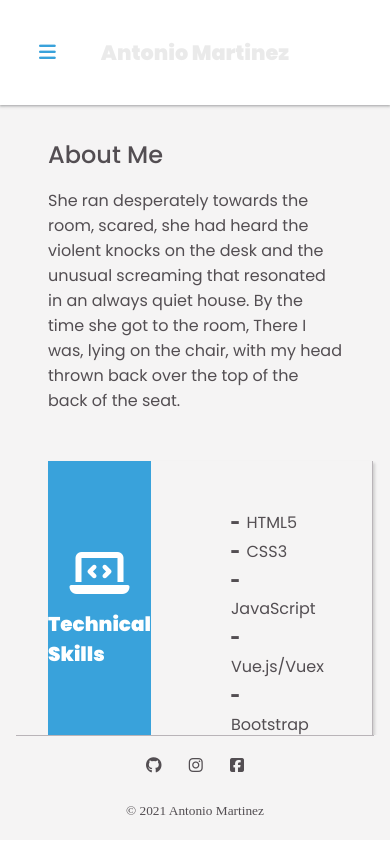
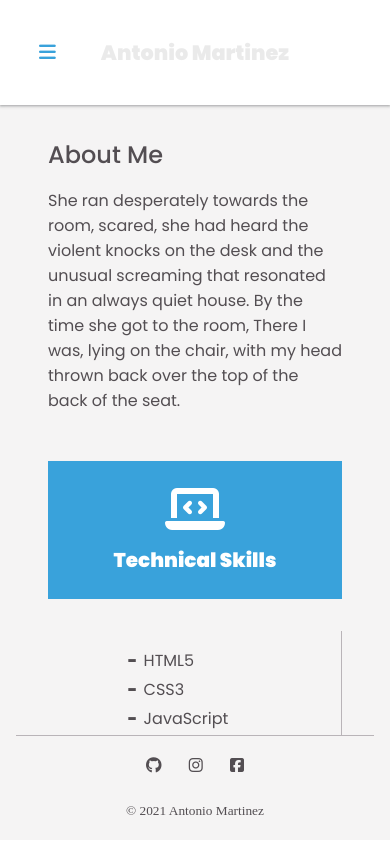
Before and after one commit to anthonymartz17/portfolio, a Vue app: page /about in a window 390 px wide. Built offline with nearby package versions, Linux system fonts and the light colour scheme.

Commit message:
added mobile style to contact,about and project

```diff
--- a/src/assets/_shareable.scss
+++ b/src/assets/_shareable.scss
@@ -10,27 +10,20 @@
       $primary:#39A2DB;
       $light-primary:lighten($primary,10%);
 
-// box-shadows-----------------------------------
+// box-shadows
       $bx-shadow: rgba(60, 64, 67, 0.3) 0px 1px 2px 0px, rgba(60, 64, 67, 0.15) 0px 1px 3px 1px;
 
-// $bx-shadow-blue-corner:
-// -------------------------------------------------
-   // fonts
+
+// fonts desktop
       $font-stack: 'Poppins', sans-serif;
-
       $font-logo-name: normal 500 1.5em $font-stack;
-
       $font-jumboName-desktop: normal 900 5em $font-stack;
       $font-jumboName-tablet: normal 900 5em $font-stack;
       $font-jumboName-mobile: normal 600 1.3em $font-stack;
+      $font-title-lg: normal 500 1.5em $font-stack;
+      $font-title-md: normal 400 1em $font-stack;
+      $font-text: normal 400 1em $font-stack;
 
-// 24px
-$font-title-lg: normal 500 1.5em $font-stack;
-// 16px
-$font-title-md: normal 400 1em $font-stack;
-// 16px
-$font-text: normal 400 1em $font-stack;
-// --------------------------------------------------
 
 
 
--- a/src/views/About.vue
+++ b/src/views/About.vue
@@ -54,6 +54,10 @@
   margin: 2em 3em;
   height: 74vh;
 
+ @include mobile{
+  //  height: 65vh;
+  overflow-y: auto;
+ }
 
 h2{
 
@@ -76,6 +80,12 @@
     margin-block: 3em;
 
 
+
+   @include mobile{
+     flex-direction: column;
+     gap: 3em;
+   }
+
     &-title{
       // text-align: center;
       display: flex;
@@ -87,18 +97,23 @@
       flex: 1;
       background:$primary;
       color: $white;
+
+      @include mobile{
+        padding-block: 1em;
+      }
     }
 
      &-list {
 
+
        padding: 3em;
        border-right: 1px solid lighten($dark, 40%);
-      //  box-shadow: rgba(0, 0, 0, 0.15) 1.95px 1.95px 2.6px;
+       text-align: start;
+       flex: 1;
+       @include mobile{
 
-
-
-      text-align: start;
-      flex: 1;
+        padding: 1em 5em;
+      }
     }
 
      &-techskills, &-otherskills{
@@ -109,10 +124,13 @@
        box-shadow: rgba(0, 0, 0, 0.15) 1.95px 1.95px 2.6px;
        color: $dark;
        position: relative;
+       font:$font-text;
 
 
-    font:$font-text;
+      @include mobile{
 
+        flex-direction: column;
+   }
 
 
     li{
--- a/src/views/Contact.vue
+++ b/src/views/Contact.vue
@@ -65,6 +65,10 @@
 //  background: red;
   height: 74vh;
   margin: 2em 3em;
+
+  @include mobile{
+     height: 65vh;
+  }
 
 
 
--- a/src/views/Projects.vue
+++ b/src/views/Projects.vue
@@ -69,6 +69,13 @@
   margin: 2em 3em;
   height: 74vh;
 
+  @include mobile{
+
+       height: 62vh;
+       padding-block: 2em;
+      }
+
+
    h2{
       font:$font-title-lg;
        color: $dark;
@@ -76,16 +83,20 @@
    }
 
 &-container{
-  display: grid;
-  grid-template-columns: repeat(3, 1fr);
-  grid-template-rows: auto;
+  // display: grid;
+  // grid-template-columns: repeat(3, 1fr);
+  // grid-template-rows: auto;
+  display: flex;
+  justify-content: space-evenly;
   gap: 1em;
-  max-width: 100%;
+  // max-width: 100%;
   height: 100%;
-  overflow: auto;
-  // padding-top: 4em;
+  overflow-y: auto;
 
-  // background:red;
+  @include mobile{
+       display: block;
+       padding-block: 1em;
+      }
 }
 
 
@@ -111,7 +122,10 @@
 
 .each-project{
   position: relative;
-
+  flex:1;
+ @include mobile{
+        margin-bottom: 1em;
+      }
 
   .overlay{
 
```
Lines whose indentation alone changed are shown as unchanged.
